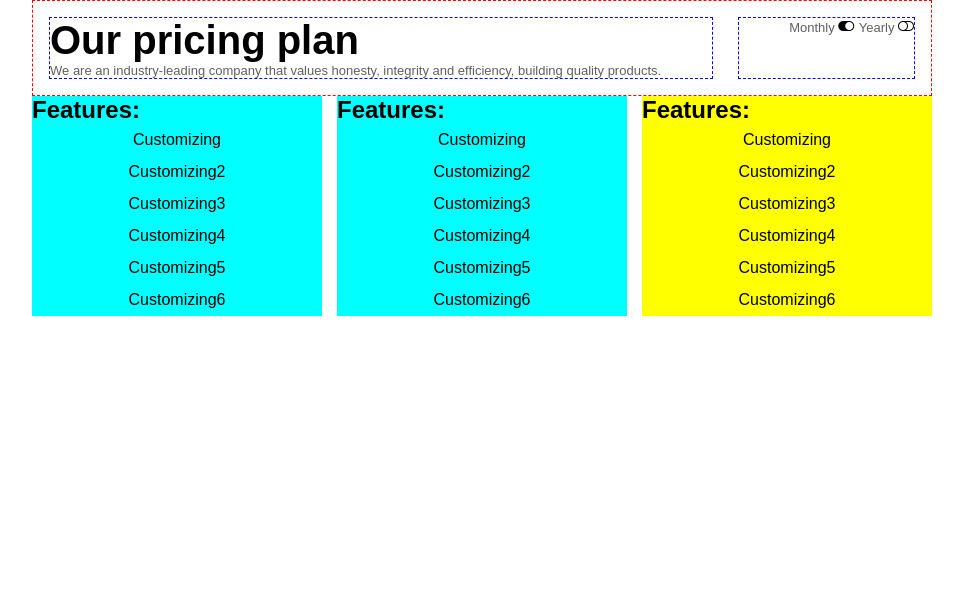
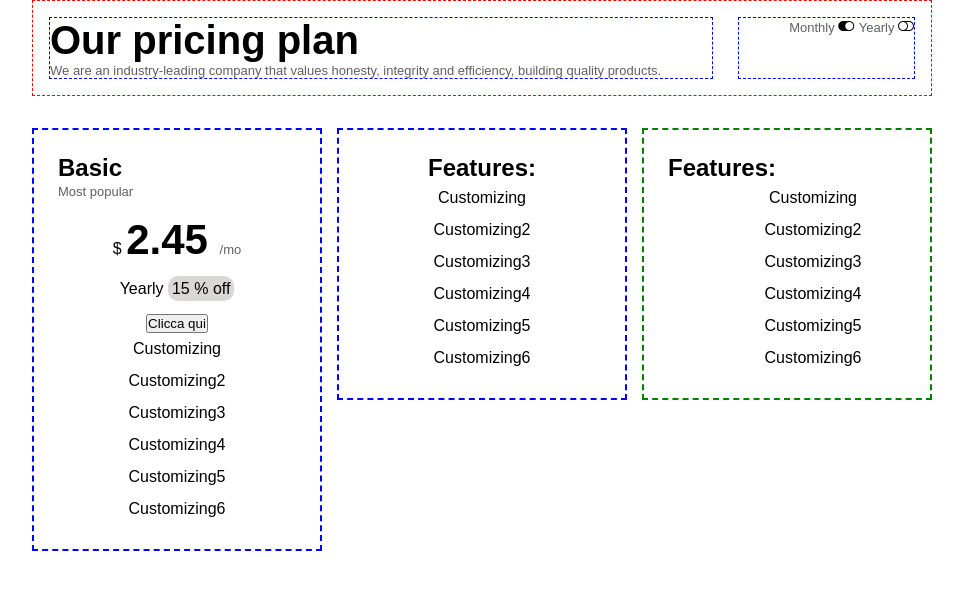
Before and after one commit to giovannipastorini/htmlcss-pricing-plan, a plain HTML site: page index.html in a window 1280 px wide. Shown: the whole page, without its empty margins (158-1121 px from the left). Drawn offline with nearby package versions, Linux system fonts and the light colour scheme.

Commit message:
add css to card

```diff
--- a/assets/css/style.css
+++ b/assets/css/style.css
@@ -33,19 +33,46 @@ body{
 }
 
 .card-generic{
-    background-color: cyan;
+    text-align: center;
+    border: 2px dashed blue;
+
+    background-color: white;
+    padding: 1.5rem;
+
+    .card-header{
+        text-align: start;
+    }
+
     ul {
         list-style-type: none;
-        text-align: center;
+        /* text-align: center; */
 
         li{
         line-height: 2rem;
         }
     }
+
+    div.price{
+        /* text-align: center; */
+        margin-top: 1rem;
+        margin-bottom: 1rem;
+    }
+    .price-terms{
+        margin-bottom: 1rem;
+
+        .price-detail{
+            background-color: rgb(220, 215, 215);
+            border-radius: 10px;
+            padding: 0.25rem;
+        }
+    }
+
 }
 
 #card3{
-    background-color: yellow;
+    padding: 1.5rem;
+    background-color: white;
+    border: 2px dashed green;
 
     .ul-flexator{
         display: flex;
@@ -76,6 +103,8 @@ body{
 
 
 header{
+    margin-bottom: 2rem;
+
     padding: 1rem;
     display: flex;
     flex-direction: row;
@@ -118,4 +147,9 @@ header{
     display: flex;
 }
 
+.text-xxl{
+    font-size: 42px;
+    font-weight: bold;
+}
+
 /* --------------------------- */
--- a/index.html
+++ b/index.html
@@ -13,7 +13,7 @@
 </head>
 <body>
     <main>
-        <div id="plans">
+        <section id="plans">
             <div class="container">
 
                 <header>
@@ -47,7 +47,37 @@
                 <div class="row">
                     <div class="col">
                         <div class="card-generic">
-                            <h2>Features:</h2>
+                            <div class="card-header">
+                                <h2>Basic</h2>
+                                <span class="text-small text-muted">
+                                    Most popular
+                                </span>
+                            </div>
+                            <div class="price">
+                                <span>
+                                    &dollar;
+                                </span>
+                                <span class="text-xxl">
+                                    2.45
+                                </span>
+                                <span class="text-muted text-small">/mo
+                                </span>
+                            </div>
+                            <div class="price-terms">
+                                <span>
+                                    Yearly
+                                </span>
+                                <span class="price-detail">
+                                    15
+                                    <span>
+                                        &percnt;
+                                    </span>
+                                    off
+                                </span>
+                            </div>
+                            <!-- inserisci bottone -->
+                             <!-- button= display: inline-block -->
+                             <button>Clicca qui</button>
                             <ul>
                                 <li>Customizing</li>
                                 <li>Customizing2</li>
@@ -96,7 +126,7 @@
 
 
             </div>
-        </div>
+        </section>
     </main>
 
 
```
